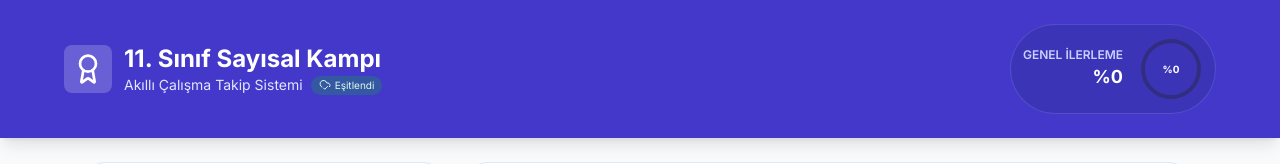
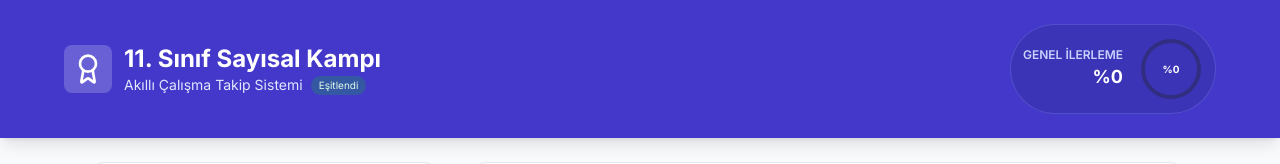
Before and after one commit to ilaydaerkann/11.sinif-somestr-sayisal-kamp, a React (Vite) app: page / in a window 1280 px wide. Shown: the top 164 px of the page. Built offline with nearby package versions, Linux system fonts and the light colour scheme.

Commit message:
fix: build command updated for vercel4

```diff
--- a/App.tsx
+++ b/App.tsx
@@ -15,7 +15,7 @@ import {
     Search,
     Clock,
     Target,
-    CloudCheck,
+    //   CloudCheck,
     Loader2,
     RefreshCw
 } from 'lucide-react';
@@ -159,7 +159,7 @@ const App: React.FC = () => {
                                     </span>
                                 ) : (
                                     <span className="flex items-center gap-1 text-[10px] bg-green-600/30 text-green-100 px-2 py-0.5 rounded-full">
-                                        <CloudCheck className="w-3 h-3" /> Eşitlendi
+                                        {/* <CloudCheck className="w-3 h-3" />*/} Eşitlendi
                                     </span>
                                 )}
                             </div>
@@ -274,8 +274,8 @@ const App: React.FC = () => {
                                         key={task.id}
                                         onClick={() => toggleTask(currentDayData.day, task.id)}
                                         className={`group cursor-pointer p-5 rounded-2xl border-2 transition-all flex items-start gap-4 ${task.isCompleted
-                                                ? 'bg-green-50/50 border-green-200 shadow-inner'
-                                                : 'bg-white border-slate-100 hover:border-indigo-100 hover:shadow-lg hover:-translate-y-0.5'
+                                            ? 'bg-green-50/50 border-green-200 shadow-inner'
+                                            : 'bg-white border-slate-100 hover:border-indigo-100 hover:shadow-lg hover:-translate-y-0.5'
                                             }`}
                                     >
                                         <div className="mt-1">
@@ -289,8 +289,8 @@ const App: React.FC = () => {
                                             <div className="flex items-center justify-between mb-1">
                                                 <div className="flex items-center gap-2">
                                                     <span className={`px-2 py-0.5 rounded-md text-[9px] font-black uppercase ${task.subject === 'Matematik' ? 'bg-blue-100 text-blue-700' :
-                                                            task.subject === 'Fizik' ? 'bg-red-100 text-red-700' :
-                                                                task.subject === 'Kimya' ? 'bg-green-100 text-green-700' : 'bg-amber-100 text-amber-700'
+                                                        task.subject === 'Fizik' ? 'bg-red-100 text-red-700' :
+                                                            task.subject === 'Kimya' ? 'bg-green-100 text-green-700' : 'bg-amber-100 text-amber-700'
                                                         }`}>
                                                         {task.subject}
                                                     </span>
```
